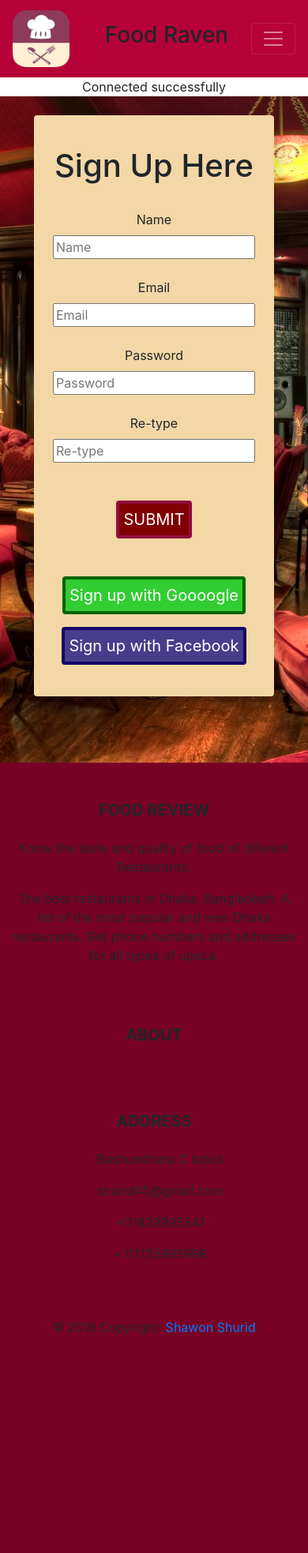
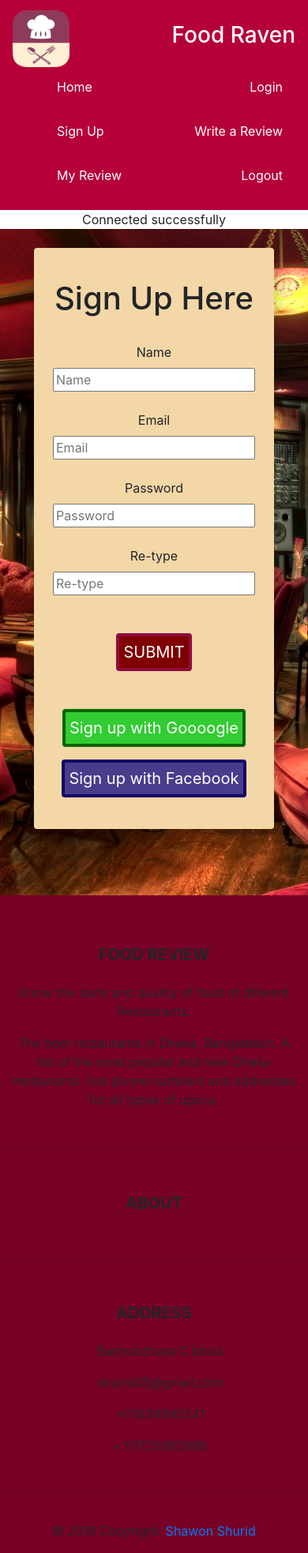
Before and after one commit to shayekh00/Food-Review-Using-raw-PHP-HTML-CSS-Javascript-Jquery, a PHP site: page /Food-Review2/signup.php in a window 390 px wide. Shown: the whole page at 79% size. Before the commit the page ends 1691 px from the top, so only its background shows below. Run offline with PHP 8.4, Linux system fonts and the light colour scheme; some libraries are stand-ins or nearby versions.

Commit message:
Responsiveness added index Style3.cc file is added

```diff
--- a/Backend Files/connection.php
+++ b/Backend Files/connection.php
@@ -1,14 +1,14 @@
 <?php
 
+$servername = "localhost";
+$username = "root";
+$password = "";
+$database_name= "food_review";
+
 // $servername = "localhost";
-// $username = "root";
-// $password = "";
-// $database_name= "food_review";
-
-$servername = "localhost";
-$username = "id10314187_hungryraven";
-$password = "HUNGRYRAVENPASSWORD";
-$database_name= "id10314187_food_review";
+// $username = "id10314187_hungryraven";
+// $password = "HUNGRYRAVENPASSWORD";
+// $database_name= "id10314187_food_review";
 
 // Create connection
 $conn = mysqli_connect($servername, $username, $password,$database_name);
--- a/css/style.css
+++ b/css/style.css
@@ -8,6 +8,8 @@
     -ms-background-size: cover;
     min-height: 100vh;
 }
+
+
 
 .page-footer{
 
--- /dev/null
+++ b/css/style3.css
@@ -0,0 +1,134 @@
+body, html {
+    height: 100%;
+    margin: 0;
+  }
+
+.bg {
+    /* The image used */
+    background-image: url(../img/OpeningView.jpg);
+
+
+    /* height: fit-content;
+    width: auto; */
+    max-width: 100%;
+    height: auto;
+
+    /* Center and scale the image nicely */
+    background-position: center;
+    background-repeat: no-repeat;
+    background-size: cover;
+    -webkit-background-size: cover;
+    -moz-background-size: cover;
+    -o-background-size: cover;
+    -ms-background-size: cover;
+
+  }
+
+.main_bodybg{
+    background: url("../img/OpeningView.jpg") no-repeat center;
+    background-size: cover;
+    -webkit-background-size: cover;
+    -moz-background-size: cover;
+    -o-background-size: cover;
+    -ms-background-size: cover;
+    min-height: 100vh;
+}
+
+    * {
+    box-sizing: border-box;
+    }
+    .navigation_item_custom{
+        color: #ffffff
+    }
+
+    .row::after {
+    content: "";
+    clear: both;
+    display: table;
+    }
+
+    [class*="col-"] {
+    float: left;
+    padding: 15px;
+    }
+
+    html {
+    font-family: "Lucida Sans", sans-serif;
+    }
+
+    .header {
+    background-color: #9933cc;
+    color: #ffffff;
+    padding: 15px;
+    }
+
+    .menu ul {
+    list-style-type: none;
+    margin: 0;
+    padding: 0;
+    }
+
+    .menu li {
+    padding: 8px;
+    margin-bottom: 7px;
+    background-color: #33b5e5;
+    color: #ffffff;
+    box-shadow: 0 1px 3px rgba(0,0,0,0.12), 0 1px 2px rgba(0,0,0,0.24);
+    }
+
+    .menu li:hover {
+    background-color: #0099cc;
+    }
+
+    .aside {
+    background-color: #33b5e5;
+    padding: 15px;
+    color: #ffffff;
+    text-align: center;
+    font-size: 14px;
+    box-shadow: 0 1px 3px rgba(0,0,0,0.12), 0 1px 2px rgba(0,0,0,0.24);
+    }
+
+    .footer {
+    background-color: #0099cc;
+    color: #ffffff;
+    text-align: center;
+    font-size: 12px;
+    padding: 15px;
+    }
+
+    /* For mobile phones: */
+    [class*="col-"] {
+    width: 100%;
+    }
+
+    @media only screen and (min-width: 600px) {
+    /* For tablets: */
+    .col-s-1 {width: 8.33%;}
+    .col-s-2 {width: 16.66%;}
+    .col-s-3 {width: 25%;}
+    .col-s-4 {width: 33.33%;}
+    .col-s-5 {width: 41.66%;}
+    .col-s-6 {width: 50%;}
+    .col-s-7 {width: 58.33%;}
+    .col-s-8 {width: 66.66%;}
+    .col-s-9 {width: 75%;}
+    .col-s-10 {width: 83.33%;}
+    .col-s-11 {width: 91.66%;}
+    .col-s-12 {width: 100%;}
+    }
+    @media only screen and (min-width: 768px) {
+    /* For desktop: */
+    .col-1 {width: 8.33%;}
+    .col-2 {width: 16.66%;}
+    .col-3 {width: 25%;}
+    .col-4 {width: 33.33%;}
+    .col-5 {width: 41.66%;}
+    .col-6 {width: 50%;}
+    .col-7 {width: 58.33%;}
+    .col-8 {width: 66.66%;}
+    .col-9 {width: 75%;}
+    .col-10 {width: 83.33%;}
+    .col-11 {width: 91.66%;}
+    .col-12 {width: 100%;}
+    }
--- a/inc/header.php
+++ b/inc/header.php
@@ -3,7 +3,7 @@
   <head>
     <!-- Required meta tags -->
     <meta charset="utf-8">
-    <meta name="viewport" content="width=device-width, initial-scale=1, shrink-to-fit=no">
+    <meta name="viewport" content="width=device-width, initial-scale=1, shrink-to-fit=yes">
 
     <!-- Bootstrap CSS -->
     <link rel="stylesheet" href="https://maxcdn.bootstrapcdn.com/bootstrap/4.0.0/css/bootstrap.min.css" >
@@ -14,60 +14,44 @@
     <!-- new scripts added by navid ends-->
 
 
-    <link href=”../css/style.css” rel=”stylesheet” type=”text/css”/>
+    <!-- <link rel="stylesheet" href="../css/style2.css" type="text/css" media="all" /> -->
 
-    <link rel="stylesheet" href="css/style.css" type="text/css" media="all" />
-
-    <title>Food Raven</title>
+    <link href="css/style3.css" rel="stylesheet" />
+    <link href="css/style.css" rel="stylesheet" />
 
 
+    <title style="color: #FFFFFF;" >Food Raven</title>
 
 
     <div class="">
 
-      <nav class="navbar navbar-dark" style="background-color: #B60138;">
+      <nav class="navbar navbar-dark"  style="background-color: #B60138;">
 
-        <a class="navbar-brand" href="#"> <img src="inc/food_logo2.png" alt="food_logo"></a><h3> Food Raven </h3>
+        <a class="navbar-brand" href="#"> <img src="inc/food_logo2.png" alt="food_logo"></a><h3 style="color: #FFFFFF;" > Food Raven </h3>
+        <ul class="nav-item active">
+              <a class="nav-link" href="index.php" style="color: #FFFFFF;" >Home <span class="sr-only">(current)</span></a>
+        </ul>
 
-        <button class="navbar-toggler" type="button" data-toggle="collapse" data-target="#navbarSupportedContent" aria-controls="navbarSupportedContent" aria-expanded="false" aria-label="Toggle navigation">
-        <span class="navbar-toggler-icon"></span>
-        </button>
+        <ul class="nav-item active">
+              <a class="nav-link" style="color: #FFFFFF;" href="login.php">Login</a>
+        </ul>
 
-        <div class="collapse navbar-collapse" id="navbarSupportedContent">
+            <ul class="nav-item">
+              <a class="nav-link " style="color: #FFFFFF;" href="signup.php">Sign Up</a>
+            </ul>
 
-          <ul class="navbar-nav mr-auto">
+            <ul class="nav-item">
+              <a class="nav-link " style="color: #FFFFFF;" href="writerevew.php">Write a Review </a>
+            </ul>
+            <ul class="nav-item">
+              <a class="nav-link " style="color: #FFFFFF;" href="myreview.php">My  Review </a>
+            </ul>
 
-            <li class="nav-item active">
-              <a class="nav-link" href="index.php">Home <span class="sr-only">(current)</span></a>
-            </li>
+            <ul class="nav-item">
+              <a class="nav-link " style="color: #FFFFFF;" href="Backend Files/logout.php">Logout</a>
+            </ul>
 
-            <li class="nav-item">
-              <a class="nav-link" href="login.php">Login</a>
-            </li>
-
-            <li class="nav-item">
-              <a class="nav-link " href="signup.php">Sign Up</a>
-            </li>
-
-            <li class="nav-item">
-              <a class="nav-link " href="writerevew.php">Write a Review </a>
-            </li>
-            <li class="nav-item">
-              <a class="nav-link " href="myreview.php">My  Review </a>
-            </li>
-
-            <li class="nav-item">
-              <a class="nav-link " href="Backend Files/logout.php">Logout</a>
-            </li>
-
-          </ul>
-           <form class="form-inline my-2 my-lg-0">
-            <input class="form-control mr-sm-2" type="search" placeholder="Search" aria-label="Search">
-            <button class="btn btn-outline-success my-2 my-sm-0" type="submit">Search</button>
-           </form>
-
-        </div>
-      </nav>
+     </nav>
 
     </div>
 
@@ -76,3 +60,6 @@
   </head>
   <body>
   <script src="Backend Files/script.js"></script>
+
+<!--
+  <div class="main_bodybg"></div> -->
--- a/login.php
+++ b/login.php
@@ -59,12 +59,12 @@
 					</div>
 
 					<?php
-					session_start();
+				//	session_start();
 					require_once __DIR__ . '/src/Facebook/autoload.php'; // download official fb sdk for php @ https://github.com/facebook/php-graph-sdk
 
 					$fb = new Facebook\Facebook([
-					  'app_id' => '722334264890503',
-					  'app_secret' => '937042f7b20d4d2453c2dc6644858a00',
+					  'app_id' => '365418891019798',
+					  'app_secret' => '51ef00cb8b345d5731280906c527eb92',
 					  'default_graph_version' => 'v3.1',
 					  ]);
 
```
Also changed, not shown: Backend Files/validate.php (+10 -10 lines), index.php (+14 -43 lines), img/OpeningView.jpg (added).
